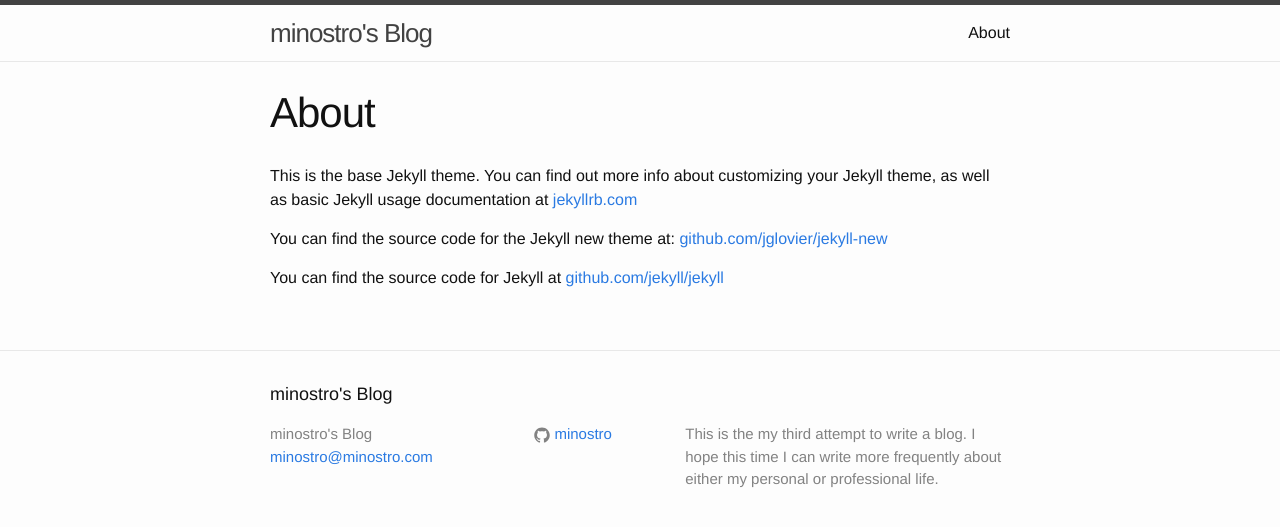
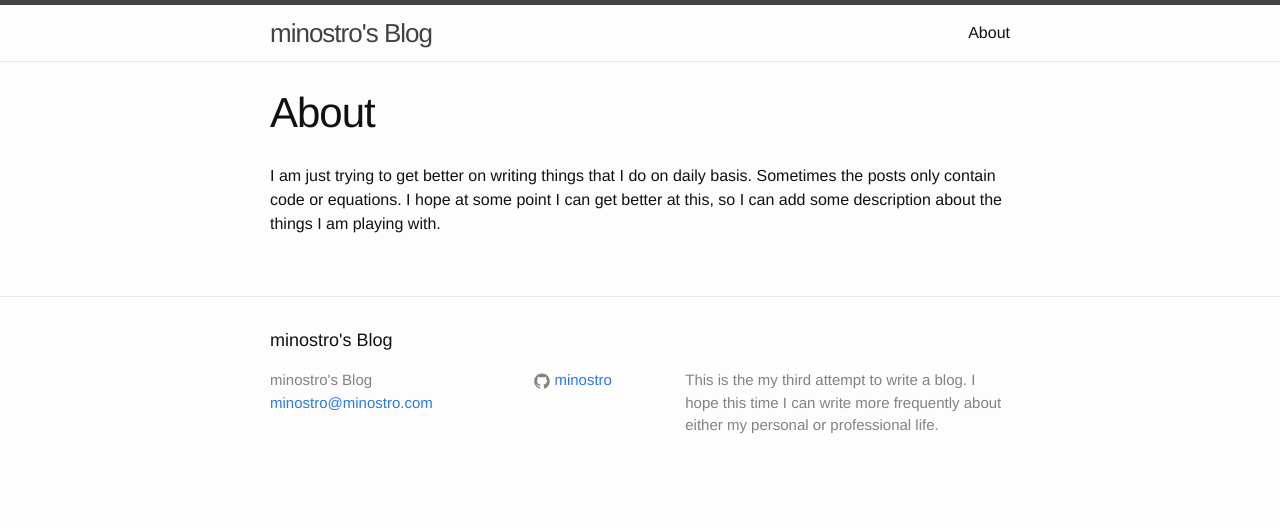
Before and after one commit to minostro/minostro.github.io, a Jekyll site: the page built from about.md, in a window 1280 px wide. Shown: the top 527 px of the page. Built offline with Jekyll 4.4.1, drawn with Linux system fonts in a browser that asks for light colours.

Commit message:
adds about page

```diff
--- a/about.md
+++ b/about.md
@@ -4,8 +4,4 @@
 permalink: /about/
 ---
 
-This is the base Jekyll theme. You can find out more info about customizing your Jekyll theme, as well as basic Jekyll usage documentation at [jekyllrb.com](http://jekyllrb.com/)
-
-You can find the source code for the Jekyll new theme at: [github.com/jglovier/jekyll-new](https://github.com/jglovier/jekyll-new)
-
-You can find the source code for Jekyll at [github.com/jekyll/jekyll](https://github.com/jekyll/jekyll)
+I am just trying to get better on writing things that I do on daily basis.  Sometimes the posts only contain code or equations.  I hope at some point I can get better at this, so I can add some description about the things I am playing with.
```
